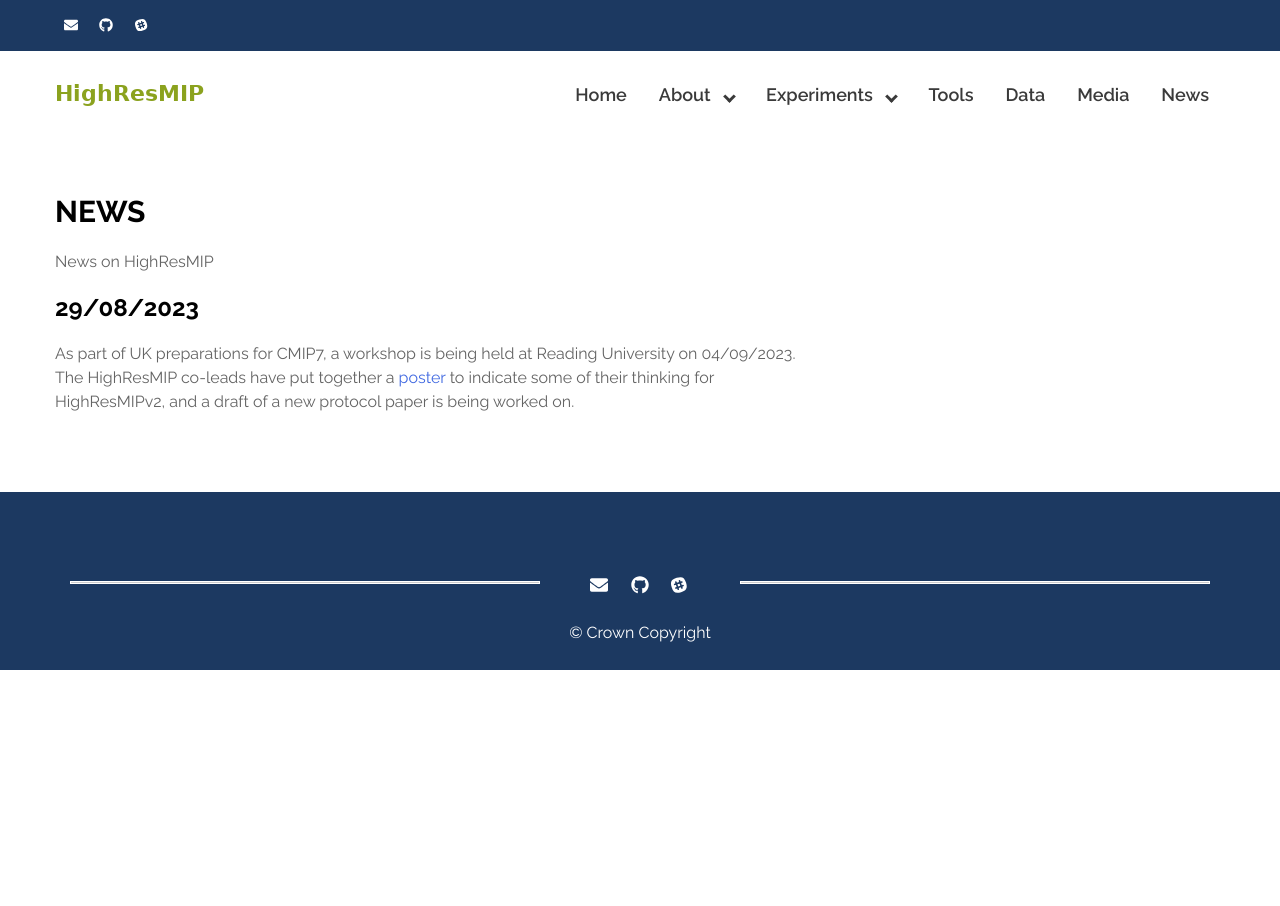
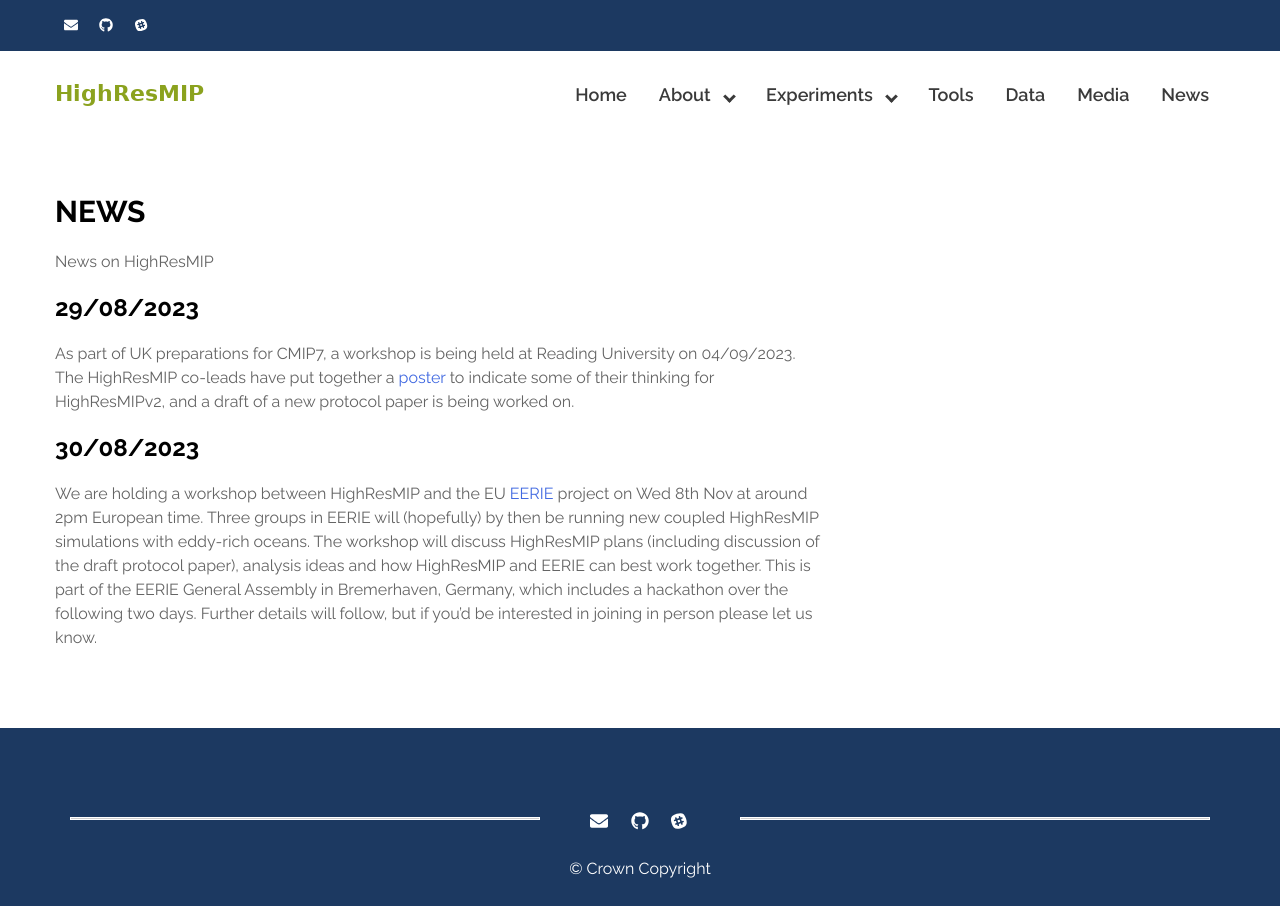
Before and after one commit to HighResMIP2/HighResMIP2.github.io, a Jekyll site: the page built from news.md, in a window 1280 px wide. Built offline with Jekyll 4.4.1, drawn with Linux system fonts in a browser that asks for light colours.

Commit message:
news on EERIE

```diff
--- a/news.md
+++ b/news.md
@@ -8,3 +8,6 @@ News on HighResMIP
 
 ### 29/08/2023
 As part of UK preparations for CMIP7, a workshop is being held at Reading University on 04/09/2023. The HighResMIP co-leads have put together a <a href="/assets/images/documents/UKCMIP7_Sept2023_HighResMIP_MalcolmRoberts_poster.pdf"> poster </a> to indicate some of their thinking for HighResMIPv2, and a draft of a new protocol paper is being worked on.
+
+### 30/08/2023
+We are holding a workshop between HighResMIP and the EU <a href="https://eerie-project.eu"> EERIE </a> project on Wed 8th Nov at around 2pm European time. Three groups in EERIE will (hopefully) by then be running new coupled HighResMIP simulations with eddy-rich oceans. The workshop will discuss HighResMIP plans (including discussion of the draft protocol paper), analysis ideas and how HighResMIP and EERIE can best work together. This is part of the EERIE General Assembly in Bremerhaven, Germany, which includes a hackathon over the following two days. Further details will follow, but if you'd be interested in joining in person please let us know.
```
